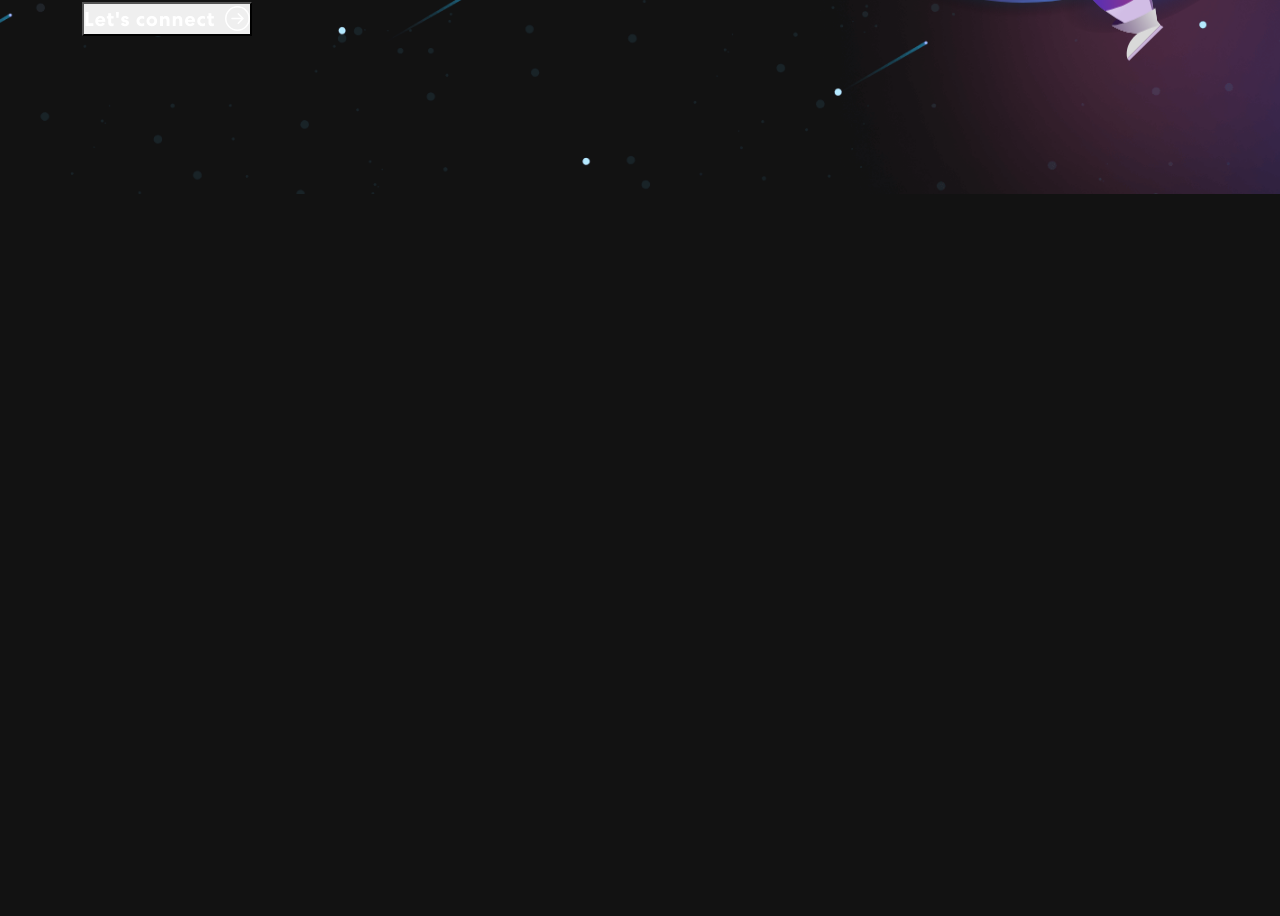
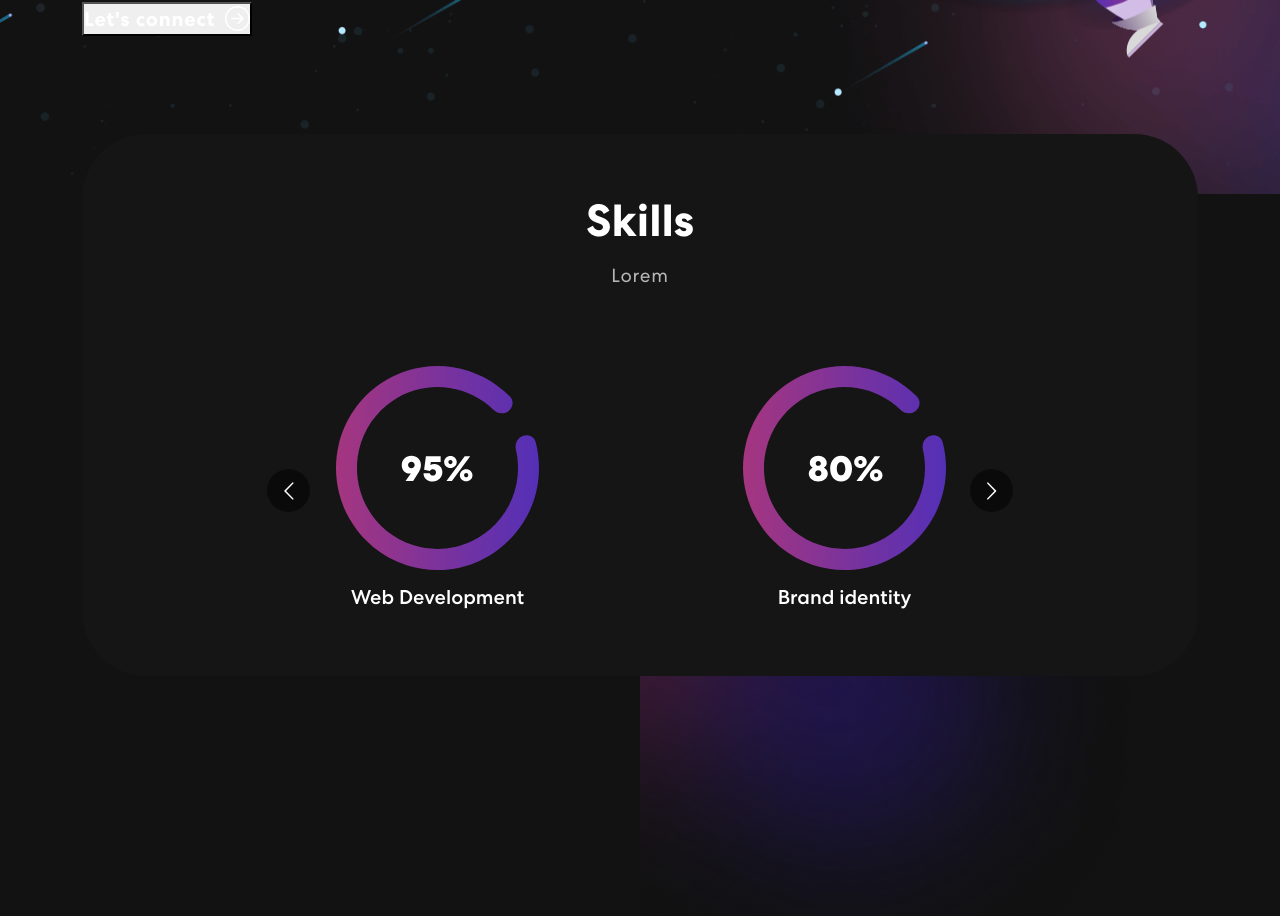
Before and after one commit to nikgoetzke/personal-portfolio, a React (Create React App) app: page / in a window 1280 px wide. Shown: the part 780-1696 px from the top of the page. Before the commit the page ends 974 px from the top, so only its background shows below. Built offline with nearby package versions, Linux system fonts and the light colour scheme.

Commit message:
Created and imported skills component that adds a carousel to display graphical representation of skill level

```diff
--- a/src/App.css
+++ b/src/App.css
@@ -17,7 +17,7 @@
 
 /* Default CSS */
 
-*{
+* {
   margin: 0;
   padding: 0;
   box-sizing: border-box;
@@ -37,7 +37,12 @@
   font-family: "Centra", sans-serif !important;
 }
 
-h1,h2,h3,h4,h5,h6 {
+h1,
+h2,
+h3,
+h4,
+h5,
+h6 {
   margin: 0;
   padding: 0;
   line-height: normal;
@@ -117,7 +122,7 @@
   transition: 0.3s ease-in-out;
 }
 
-.social-icon a:hover::before{
+.social-icon a:hover::before {
   transform: scale(1);
 }
 
@@ -128,7 +133,8 @@
 }
 
 .social-icon a:hover img {
-  filter: brightness(0) saturate(100%) invert(0%) sepia(7%) saturate(90%) hue-rotate(346deg) brightness(100%) contrast(86%);
+  filter: brightness(0) saturate(100%) invert(0%) sepia(7%) saturate(90%)
+    hue-rotate(346deg) brightness(100%) contrast(86%);
 }
 
 /* 21:14 */
@@ -202,7 +208,8 @@
   transition: all 300ms linear;
 }
 
-  nav.navbar ,.navbar-toggler-icon:after {
+nav.navbar,
+.navbar-toggler-icon:after {
   top: 0px;
 }
 
@@ -226,7 +233,7 @@
 .banner {
   margin-top: 0;
   padding: 260px 0 100px 0;
-    background-image: url('./assets/img/banner-bg.png');
+  background-image: url("./assets/img/banner-bg.png");
   background-position: top center;
   background-size: cover;
   background-repeat: no-repeat;
@@ -236,7 +243,11 @@
   font-weight: 700;
   letter-spacing: 0.8px;
   padding: 8px 10px;
-    background: linear-gradient(90.21deg, rgba(170, 54, 124, 0.5) -5.91%, rgba(74, 47, 189, 0.5) 111.58%);
+  background: linear-gradient(
+    90.21deg,
+    rgba(170, 54, 124, 0.5) -5.91%,
+    rgba(74, 47, 189, 0.5) 111.58%
+  );
   border: 1px solid rgba(255, 255, 255, 0.5);
   font-size: 20px;
   margin-bottom: 16px;
@@ -290,12 +301,57 @@
   }
   100% {
     transform: translateY(-20px);
-
   }
 }
 
 .txt-rotate > .wrap {
   border-right: 0.08em solid #666;
+}
+
+/*Skills*/
+
+.skill {
+  padding: 0 0 50px 0;
+  position: relative;
+}
+
+.skill-box {
+  background: #151515;
+  border-radius: 64px;
+  text-align: center;
+  padding: 60px 50px;
+  margin-top: -60px;
+}
+
+.skill h2 {
+  font-size: 45px;
+  font-weight: 700;
+}
+.skill p {
+  color: #b8b8b8;
+  font-size: 19px;
+  letter-spacing: 0.8px;
+  line-height: 1.5em;
+  margin: 14px 0 75px 0;
+}
+
+.skill-slider {
+  width: 80%;
+  margin: 0 auto;
+  position: relative;
+}
+
+.skill-slider .item img {
+  width: 50%;
+  margin: 0 auto 15px auto;
+}
+
+.background-image-left {
+  top: 20%;
+  position: absolute;
+  bottom: 0;
+  width: 40%;
+  z-index: -4;
 }
 
 .App {
--- a/src/App.js
+++ b/src/App.js
@@ -2,6 +2,7 @@
 import "./App.css";
 import { NavBar } from "./components/NavBar";
 import { Banner } from "./components/Banner";
+import { Skills } from "./components/Skills";
 import "bootstrap/dist/css/bootstrap.min.css";
 
 function App() {
@@ -9,6 +10,7 @@
     <div className="App">
       <NavBar />
       <Banner />
+      <Skills />
     </div>
   );
 }
--- /dev/null
+++ b/src/components/Skills.js
@@ -0,0 +1,67 @@
+import { Container, Row, Col } from "react-bootstrap";
+import Carousel from "react-multi-carousel";
+import "react-multi-carousel/lib/styles.css";
+import meter1 from "../assets/img/meter1.svg";
+import meter2 from "../assets/img/meter2.svg";
+import meter3 from "../assets/img/meter3.svg";
+import colorSharp from "../assets/img/color-sharp.png";
+
+export const Skills = () => {
+  const responsive = {
+    superLargeDesktop: {
+      // the naming can be any, depends on you.
+      breakpoint: { max: 4000, min: 3000 },
+      items: 5,
+    },
+    desktop: {
+      breakpoint: { max: 3000, min: 1024 },
+      items: 3,
+    },
+    tablet: {
+      breakpoint: { max: 1024, min: 464 },
+      items: 2,
+    },
+    mobile: {
+      breakpoint: { max: 464, min: 0 },
+      items: 1,
+    },
+  };
+
+  return (
+    <section className="skill" id="skills">
+      <Container>
+        <Row>
+          <Col>
+            <div className="skill-box">
+              <h2>Skills</h2>
+              <p>Lorem</p>
+              <Carousel
+                responsive={responsive}
+                infinite={true}
+                className="skill-slider"
+              >
+                <div className="item">
+                  <img src={meter1} alt="Image" />
+                  <h5>Web Development</h5>
+                </div>
+                <div className="item">
+                  <img src={meter2} alt="Image" />
+                  <h5>Brand identity</h5>
+                </div>
+                <div className="item">
+                  <img src={meter3} alt="Image" />
+                  <h5>Logo design</h5>
+                </div>
+                <div className="item">
+                  <img src={meter1} alt="Image" />
+                  <h5>Web Development</h5>
+                </div>
+              </Carousel>
+            </div>
+          </Col>
+        </Row>
+      </Container>
+      <img className="background-image-left" src={colorSharp} />
+    </section>
+  );
+};
```
Lines whose indentation alone changed are shown as unchanged.
